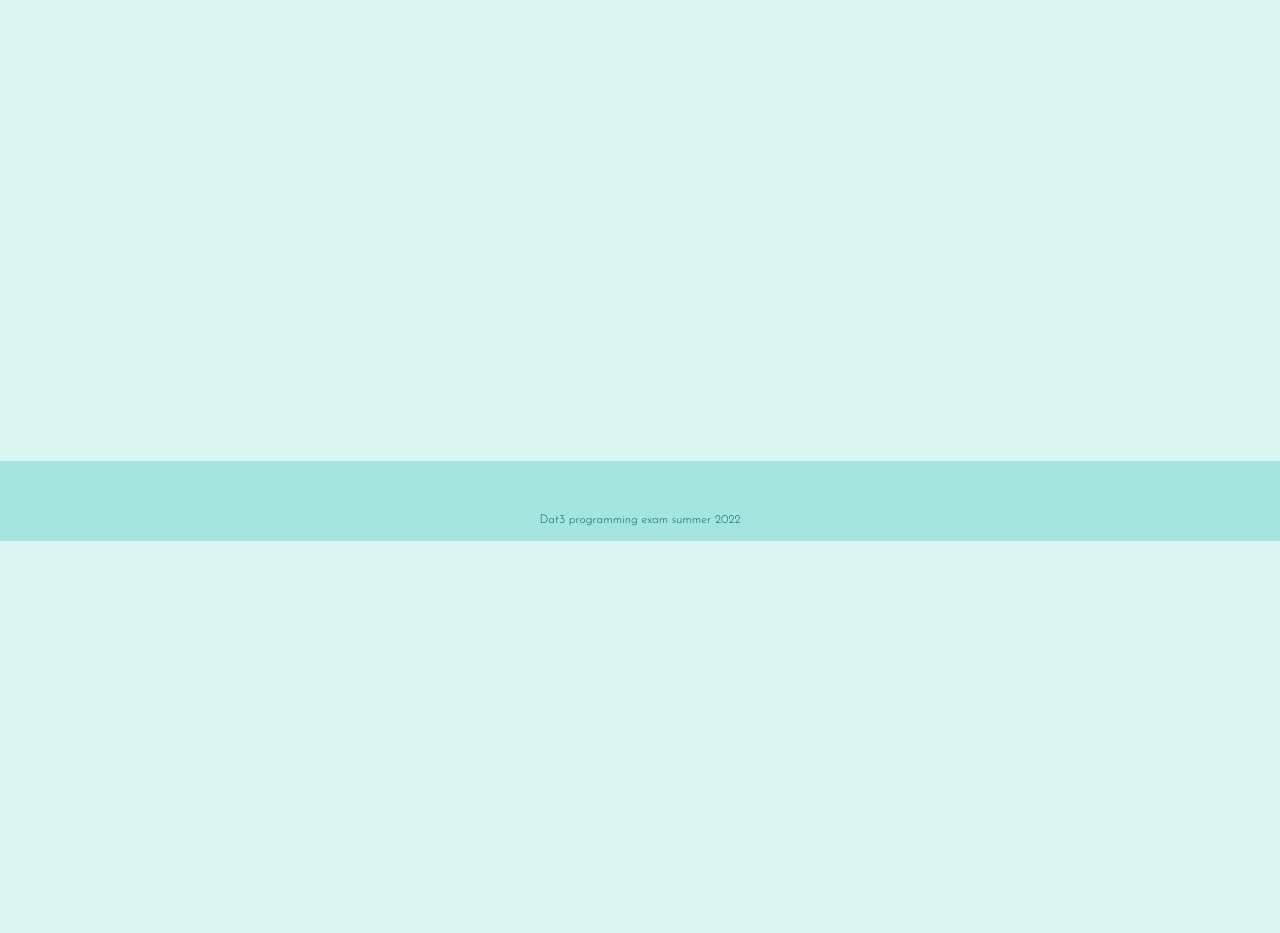
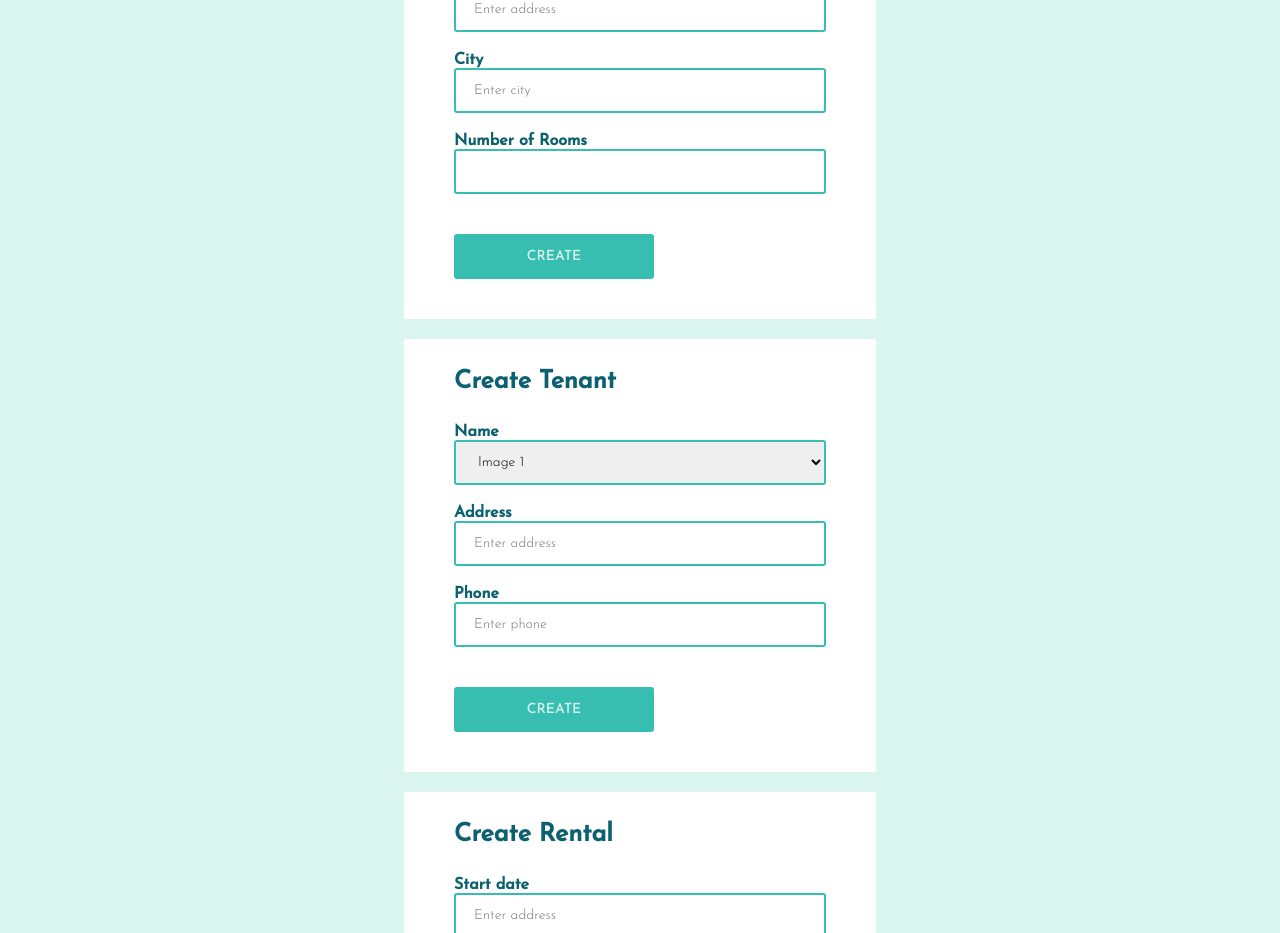
Before and after one commit to MieThorberg/dat3-exam-frontend, a React (Vite) app: page /data in a window 1280 px wide. Before the commit this address had no page. Shown: the part 319-1252 px from the top of the page. Before the commit the page ends 860 px from the top, so only its background shows below. Built offline with nearby package versions, Linux system fonts and the light colour scheme.

Commit message:
added pages to admin

```diff
--- a/src/App.jsx
+++ b/src/App.jsx
@@ -9,13 +9,14 @@ import Footer from "./components/Footer";
 import HomePage from "./components/pages/HomePage";
 import LoginPage from "./components/pages/LoginPage";
 
-import CreatePage from "./components/pages/CreatePage";
 import ListPage from "./components/pages/ListPage";
 import CardsPage from "./components/pages/CardsPage";
 import Details from "./components/pages/Details"
 
 import NotFoundPage from "./components/errors/NotFoundPage";
 import RentalsPage from "./components/pages/RentalsPage";
+import DataPage from "./components/pages/DataPage";
+import HousesPage from "./components/pages/HousesPage";
 
 
 export default function App() {
@@ -27,7 +28,14 @@ export default function App() {
         <Routes>
           <Route path="/" element={<HomePage />}></Route>
           <Route path="/login" element={<LoginPage />}></Route>
+
+          {/* Admin */}
           <Route path="/rentals" element={<RentalsPage />}></Route>
+          <Route path="/houses" element={<HousesPage/>}></Route>
+          <Route path="/data" element={<DataPage/>}></Route>
+
+
+          {/* User */}
           <Route path="/my_rentals" element={<RentalsPage/>}></Route>
           <Route path="/*" element={<NotFoundPage />}></Route>
         </Routes>
--- a/src/components/Header.jsx
+++ b/src/components/Header.jsx
@@ -15,13 +15,15 @@ function Header() {
                 {
                     facade.getToken() == undefined ?
                         <>
-                            <a href='/rentals'>Owners</a>
+
                         </>
                         :
 
                         (facade.decodeToken().roles.includes("admin") ?
                             <>
                                 <a href='/rentals'>Rentals</a>
+                                <a href='/data'>Data</a>
+                                <a href='/houses'>Houses</a>
 
                             </>
 
@@ -29,7 +31,6 @@ function Header() {
 
                             <>
                                 <a href='/my_rentals'>My Rentals</a>
-
                             </>
 
                         )
--- a/src/components/pages/CreatePage.jsx
+++ b/src/components/pages/DataPage.jsx
@@ -103,44 +103,97 @@ function Data() {
             <section className='table-section'>
                 <div className='grid-rows-3'>
 
-                    {/* <div className='datacard'>
+                    <div className='datacard'>
                         <div className='content'>
                             <div>
-                                <p className='title'>Create Owner</p>
-                                <form onChange={onChangeOwner} >
-                                    <label className='bold'>Name</label>
-                                    <input type="text" style={{ marginBottom: "20px" }} placeholder="Enter name" id="name" />
-
+                                <p className='title'>Create House</p>
+                                <form /* onChange={onChangeOwner} */ >
                                     <label className='bold'>Address</label>
                                     <input type="text" style={{ marginBottom: "20px" }} placeholder="Enter address" id="address" />
 
-                                    <label className='bold'>Name</label>
-                                    <input type="text" style={{ marginBottom: "20px" }} placeholder="Enter phone" id="phone" />
+                                    <label className='bold'>City</label>
+                                    <input type="text" style={{ marginBottom: "20px" }} placeholder="Enter city" id="city" />
+
+                                    <label className='bold'>Number of Rooms</label>
+                                    <input type="number" style={{ marginBottom: "20px" }} min={1} id="numberOfRooms" />
                                 </form>
                             </div>
                         </div>
                         <div className='bottom'>
-                            <button onClick={createOwner}>CREATE</button>
+                            <button /* onClick={createOwner} */>CREATE</button>
                         </div>
-                    </div> */}
-                 {/*    <div className='datacard'>
+                    </div>
+
+                    <div className='datacard'>
                         <div className='content'>
                             <div>
-                                <p className='title'>Create Harbour</p>
-                                <form onChange={onChangeHarbour} >
+                                <p className='title'>Create Tenant</p>
+                                <form /* onChange={onChangeOwner} */ >
                                     <label className='bold'>Name</label>
-                                    <input type="text" style={{ marginBottom: "20px" }} placeholder="Enter name" id="name" />
+                                    <select /* onChange={onChangeBoat} */ style={{ marginBottom: "20px" }} id="image">
+                                        <option value="" disabled hidden>Choose image</option>
+                                        <option value="Image 1">Image 1</option>
+                                        <option value="Image 2">Image 2</option>
+                                        <option value="Image 3">Image 3</option>
+                                    </select>
                                     <label className='bold'>Address</label>
-                                    <input type="text" style={{ marginBottom: "20px" }} placeholder="Enter address" id="address" />
-                                    <label className='bold'>Capacity</label>
-                                    <input type="number" style={{ marginBottom: "20px" }} min={1} id="capacity" />
+                                    <input type="text" style={{ marginBottom: "20px" }} placeholder="Enter address" id="city" />
+
+                                    <label className='bold'>Phone</label>
+                                    <input type="text" style={{ marginBottom: "20px" }} placeholder="Enter phone" id="city" />
                                 </form>
                             </div>
                         </div>
                         <div className='bottom'>
-                            <button onClick={createHarbour}>CREATE</button>
+                            <button /* onClick={createOwner} */>CREATE</button>
                         </div>
-                    </div> */}
+                    </div>
+
+                    <div className='datacard'>
+                        <div className='content'>
+                            <div>
+                                <p className='title'>Create Rental</p>
+                                <form /* onChange={onChangeOwner} */ >
+                                    <label className='bold'>Start date</label>
+                                    <input type="text" style={{ marginBottom: "20px" }} placeholder="Enter address" id="city" />
+
+                                    <label className='bold'>End date</label>
+                                    <input type="text" style={{ marginBottom: "20px" }} placeholder="Enter address" id="city" />
+
+                                    <label className='bold'>Price annual</label>
+                                    <input type="number" style={{ marginBottom: "20px" }} min={1} id="numberOfRooms" />
+
+                                    <label className='bold'>Deposit</label>
+                                    <input type="number" style={{ marginBottom: "20px" }} min={1} id="numberOfRooms" />
+
+
+                                    <label className='bold'>Contact person</label>
+                                    <input type="text" style={{ marginBottom: "20px" }} placeholder="Enter address" id="city" />
+
+                                    <label className='bold'>Select house</label>
+                                    <select /* onChange={onChangeBoat} */ style={{ marginBottom: "20px" }} id="image">
+                                        <option value="" disabled hidden>Choose image</option>
+                                        <option value="Image 1">Image 1</option>
+                                        <option value="Image 2">Image 2</option>
+                                        <option value="Image 3">Image 3</option>
+                                    </select>
+
+                                    <label className='bold'>Select tenants</label>
+                                    <select /* onChange={onChangeBoat} */ style={{ marginBottom: "20px" }} id="image">
+                                        <option value="" disabled hidden>Choose image</option>
+                                        <option value="Image 1">Image 1</option>
+                                        <option value="Image 2">Image 2</option>
+                                        <option value="Image 3">Image 3</option>
+                                    </select>
+
+                                </form>
+                            </div>
+                        </div>
+                        <div className='bottom'>
+                            <button /* onClick={createOwner} */>CREATE</button>
+                        </div>
+                    </div>
+
 
                     {/* <div className='datacard'>
                         <div className='content'>
--- /dev/null
+++ b/src/components/pages/HousesPage.jsx
@@ -0,0 +1,89 @@
+import React from 'react';
+import { useState, useEffect } from 'react';
+import { useNavigate } from 'react-router-dom';
+import "../../styles/CardsPage.css";
+import facade from '../../apiFacade';
+
+
+function HousesPage({ isUser }) {
+    const [houses, setHouses] = useState([]);
+    const navigate = useNavigate();
+    const [isAuthorized, setIsAuthorized] = useState(true);
+
+    useEffect(() => {
+
+       /*  facade.getAllRentals()
+            .then(data => setRentals(data))
+            .catch((err) => {
+                if (err.status == 403) {
+                    navigate("/login");
+                } else if (err.status == 401) {
+                    setIsAuthorized(false);
+                }
+            }); */
+
+    }, [])
+
+    function seeMore(evt) {
+        /* navigate(`${evt.target.id}`); */
+    }
+
+    return (
+
+        <>{
+            !isAuthorized ?
+                <>
+                    <UnauthorizedPage />
+                </>
+
+                :
+
+                <main>
+                    <header className='header-normal'>
+                        <div>
+                            <h2>Houses</h2>
+                            <p>All houses</p>
+                        </div>
+                    </header>
+                    <section className='table-section'>
+                        {houses.length == 0 ?
+                            <p>Nothing registred</p>
+                            :
+                            <>
+                                <p className='right'>Size: {houses.length}</p>
+                                <div className='grid-columns-3'>
+
+                                    {
+                                        rentals.map((element) => {
+                                            return (
+                                                <div className='card' key={element.id}>
+                                                    <div className='top'>
+
+                                                    </div>
+                                                    <div className='content'>
+                                                        <div>
+                                                            <p className='title'>#{element.id} House</p>
+
+                                                            <p>- Address: {element.address}</p>
+                                                            <p>- City: {element.city}</p>
+                                                            <p>- Rooms: {element.numberOfRooms}</p>
+                                                        </div>
+                                                    </div>
+                                                    <div className='bottom'>
+                                                        <button id={element.id} onClick={seeMore} className='btn-black'>SEE MORE</button>
+                                                    </div>
+                                                </div>
+                                            )
+                                        })
+                                    }
+                                </div>
+                            </>
+                        }
+                    </section>
+                </main>
+        }
+        </>
+    )
+}
+
+export default HousesPage;
```
